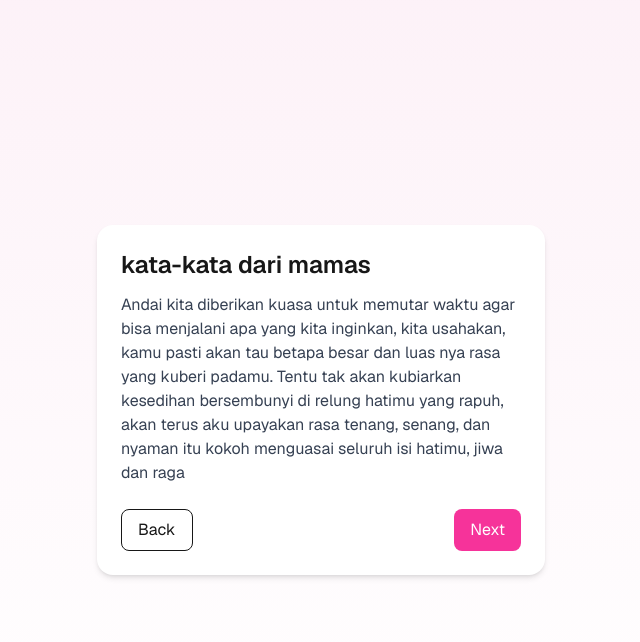
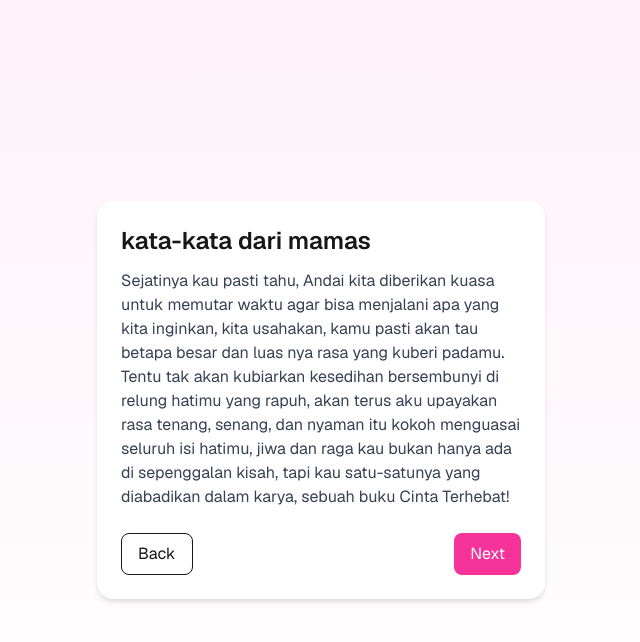
Before and after one commit to nonaana111192-max/Birthday, a Next.js app: page / in a window 1280 px wide. Both pictures are taken after a click on the button "Next". Shown: the top 642 px of the page, without its empty margins (319-959 px from the left). Built offline with nearby package versions, Linux system fonts and the light colour scheme.

Commit message:
Update StageTwo.js

```diff
--- a/app/components/StageTwo.js
+++ b/app/components/StageTwo.js
@@ -16,11 +16,16 @@ export default function StageTwo({ next, back }) {
     >
       <h2 className="text-2xl font-semibold mb-3">kata-kata dari mamas</h2>
       <h1 className="text-gray-700 space-y-2 text-left">
-       Andai kita diberikan kuasa untuk memutar waktu agar bisa menjalani apa yang kita inginkan, kita usahakan,
+       Sejatinya kau pasti tahu,
+        Andai kita diberikan kuasa untuk memutar waktu agar bisa menjalani apa yang kita inginkan, kita usahakan,
        kamu pasti akan tau betapa besar dan luas nya rasa yang kuberi padamu.
       Tentu tak akan kubiarkan kesedihan bersembunyi di relung hatimu yang rapuh,
         akan terus aku upayakan rasa tenang, senang, dan nyaman itu kokoh menguasai seluruh isi hatimu,
         jiwa dan raga
+
+        kau bukan hanya ada di sepenggalan kisah, tapi kau satu-satunya yang
+          diabadikan dalam karya, sebuah buku
+            Cinta Terhebat!
       </h1>
 
       <div className="mt-6 flex justify-between">
```
